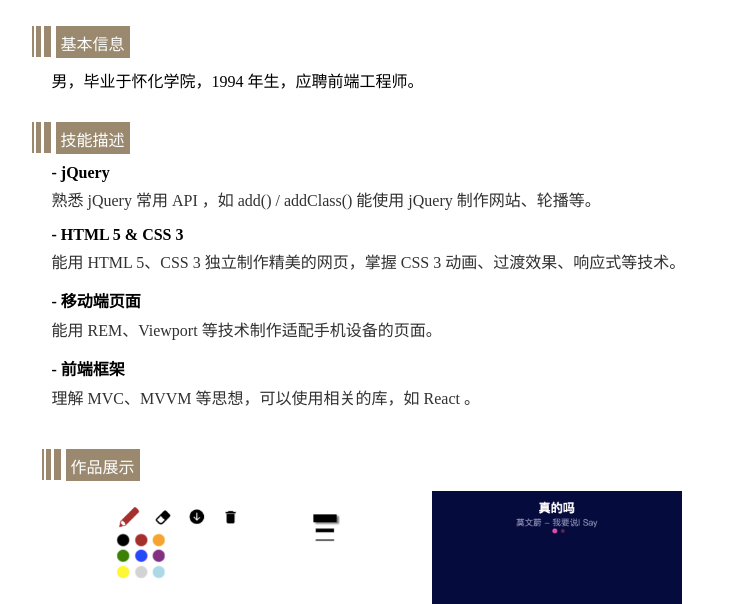
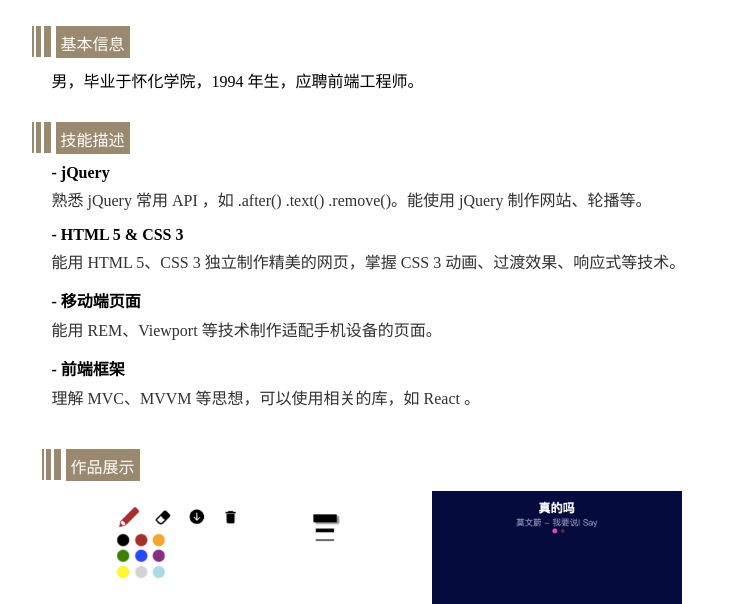
Before and after one commit to hejianxinsir/resume-myOwn, a plain HTML site: page index.html in a window 1280 px wide. Shown: the part 182-786 px from the top of the page, without its empty margins (271-1009 px from the left). Drawn offline with Linux system fonts and the light colour scheme.

Commit message:
修改技能简介

```diff
--- a/index.html
+++ b/index.html
@@ -45,7 +45,7 @@
 				<ul>
 					<li>
 						<h3>- jQuery</h3>
-						<p>熟悉 jQuery 常用 API ，如 add() / addClass() 能使用 jQuery 制作网站、轮播等。</p>
+						<p>熟悉 jQuery 常用 API ，如 .after() .text() .remove()。能使用 jQuery 制作网站、轮播等。</p>
 					</li>
 					<li>
 						<h3>- HTML 5 & CSS 3</h3>
```
